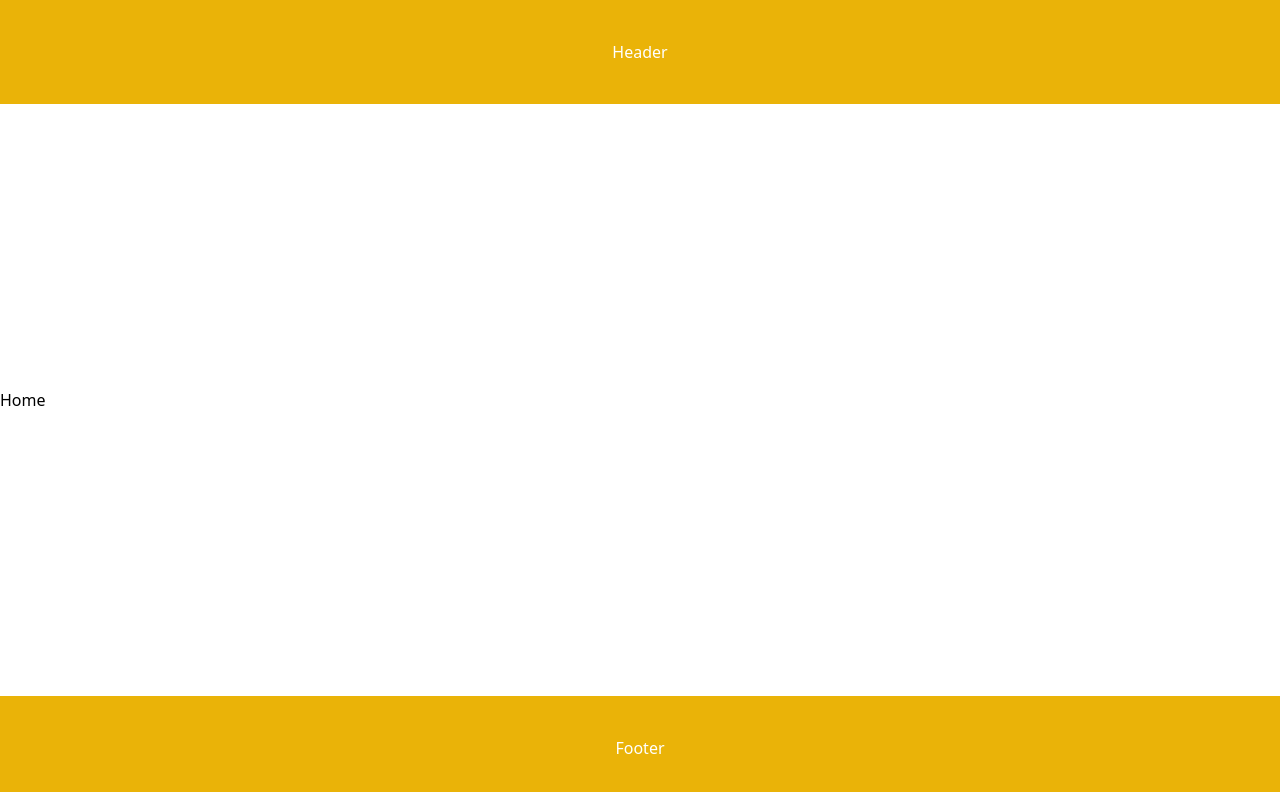
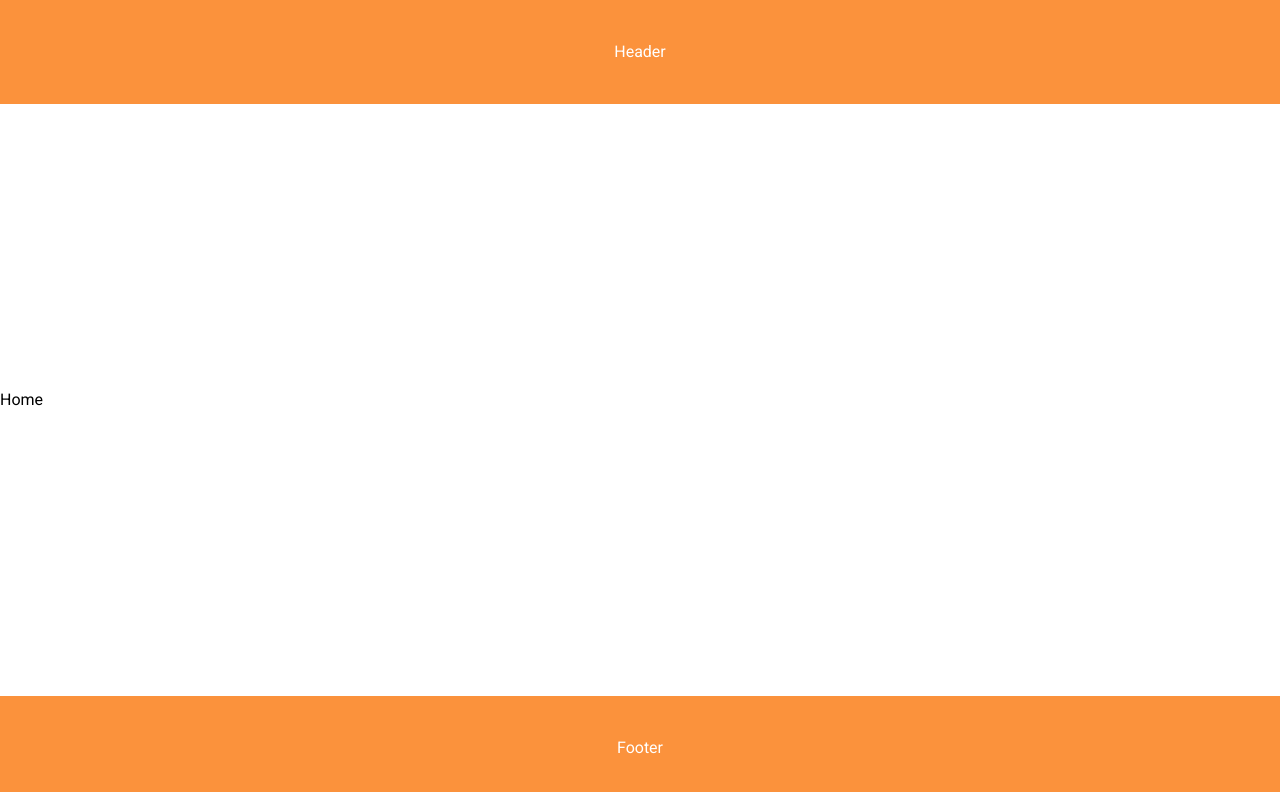
Before and after one commit to hqbao000101/BCS07_FINAL_G9_ELearning, a React (Create React App) app: page / in a window 1280 px wide. Shown: the top 792 px of the page. Built offline with nearby package versions, Linux system fonts and the light colour scheme.

Commit message:
feat: page-404

```diff
--- a/package.json
+++ b/package.json
@@ -11,6 +11,7 @@
     "axios": "^1.4.0",
     "react": "^18.2.0",
     "react-dom": "^18.2.0",
+    "react-lottie": "^1.2.3",
     "react-redux": "^8.1.1",
     "react-router-dom": "^6.14.1",
     "react-scripts": "5.0.1",
--- a/public/index.html
+++ b/public/index.html
@@ -21,6 +21,14 @@
       crossorigin="anonymous"
       referrerpolicy="no-referrer"
     />
+
+    <!-- Google Font -->
+    <link rel="preconnect" href="https://fonts.googleapis.com" />
+    <link rel="preconnect" href="https://fonts.gstatic.com" crossorigin />
+    <link
+      href="https://fonts.googleapis.com/css2?family=Roboto:wght@300;400;500;700&display=swap"
+      rel="stylesheet"
+    />
   </head>
   <body>
     <noscript>You need to enable JavaScript to run this app.</noscript>
--- /dev/null
+++ b/src/App.css
@@ -0,0 +1,4 @@
+* {
+  font-family: 'Roboto', sans-serif !important;
+  scroll-behavior: smooth;
+}
--- a/src/App.js
+++ b/src/App.js
@@ -1,4 +1,5 @@
 import { BrowserRouter, Route, Routes } from "react-router-dom";
+import "./App.css";
 import UserTemplate from "./templates/UserTemplate";
 import Home from "./pages/Home/Home";
 import Page404 from "./pages/Page404/Page404";
--- a/src/Components/Footer/Footer.jsx
+++ b/src/Components/Footer/Footer.jsx
@@ -1,7 +1,7 @@
 import React from "react";
 
 const Footer = () => {
-  return <div className="p-10 text-center text-white bg-yellow-500">Footer</div>;
+  return <div className="p-10 text-center text-white bg-orange-400">Footer</div>;
 };
 
 export default Footer;
--- a/src/Components/Header/Header.jsx
+++ b/src/Components/Header/Header.jsx
@@ -1,7 +1,7 @@
 import React from "react";
 
 const Header = () => {
-  return <div className="p-10 text-center text-white bg-yellow-500">Header</div>;
+  return <div className="p-10 text-center text-white bg-orange-400">Header</div>;
 };
 
 export default Header;
--- /dev/null
+++ b/src/pages/Loading/Loading.jsx
@@ -0,0 +1,9 @@
+import React from 'react'
+
+const Loading = () => {
+  return (
+    <div>Loading</div>
+  )
+}
+
+export default Loading
--- a/src/pages/Page404/Page404.jsx
+++ b/src/pages/Page404/Page404.jsx
@@ -1,9 +1,35 @@
-import React from 'react'
+import React from "react";
+import { useNavigate } from "react-router-dom";
+import Lottie from "react-lottie";
+import * as animationPage404 from "../../assets/animations/page404.json";
 
 const Page404 = () => {
+  const navigate = useNavigate();
+  const defaultOptions = {
+    loop: true,
+    autoplay: true,
+    animationData: animationPage404,
+    rendererSettings: {
+      preserveAspectRatio: "xMidYMid slice",
+    },
+  };
   return (
-    <div>Page404</div>
-  )
-}
+    <div className="flex items-start justify-center min-h-screen">
+      <div className="flex flex-col justify-center h-screen">
+        <Lottie options={defaultOptions} width={"50vw"} height={"63vh"} />
+        <div className="text-center">
+          <button
+            className="px-10 py-5 text-white duration-500 bg-orange-400 rounded-lg hover:bg-orange-500 hover:scale-105 hover:shadow-lg"
+            onClick={() => {
+              navigate("/");
+            }}
+          >
+            Trở Về Trang Chủ
+          </button>
+        </div>
+      </div>
+    </div>
+  );
+};
 
-export default Page404
+export default Page404;
```
Also changed, not shown: 1 other file (tests, documents, lock files or other folders).
